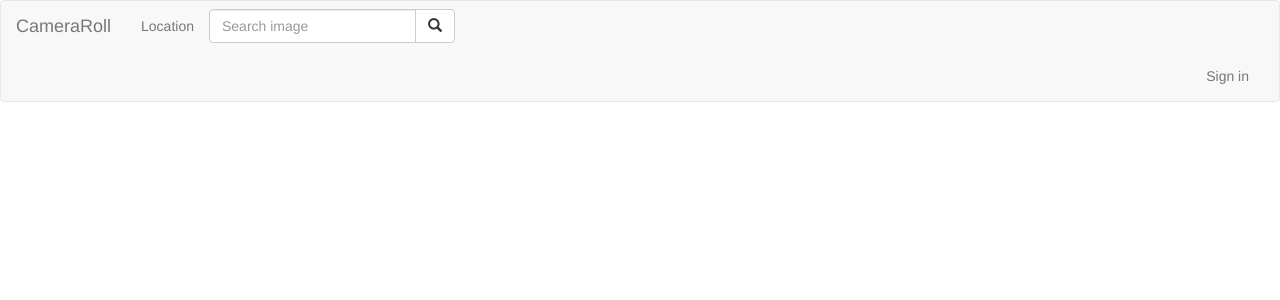
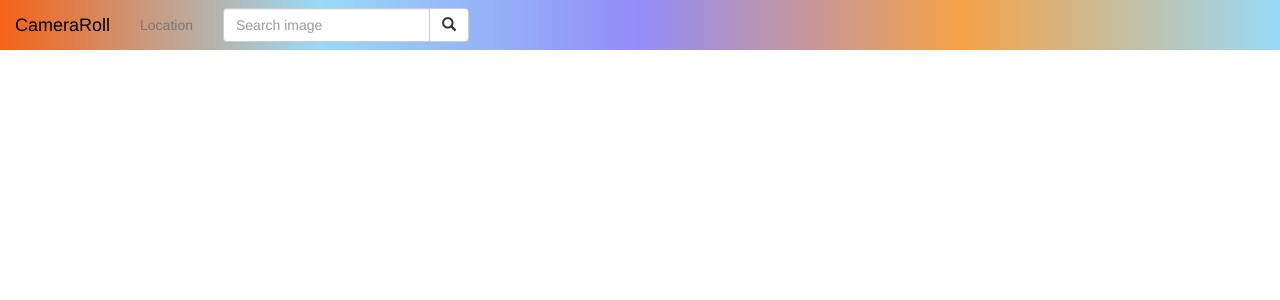
Before and after one commit to juma-moringa/CameraRoll, a Django app: page /location/1 in a window 1280 px wide. Shown: the top 300 px of the page. Run offline with Django 3.2, Linux system fonts and the light colour scheme; data that the repository does not hold is empty; some libraries are stand-ins or nearby versions.

```diff
--- a/gallery/templates/location.html
+++ b/gallery/templates/location.html
@@ -4,13 +4,12 @@
 {{block.super}}
 {%if locations%}
 
-<div class="container">
+<div class="container" style="font-family: 'Caveat', cursive;">
     <h3>This are the available images in :</h3>
 </div>
 {%for location in locations%}
 
-<div class="container">
-
+<div class="container" style="font-family: 'Caveat', cursive;">
     <h3> {{location.location}}</h3>
     <div class="row">
         <div class="container">
@@ -18,9 +17,7 @@
                 <img src="{{location.image.url}}" class="card-img-top img-responsive styled" alt=" image" width="" style="height:350px; width:350px;">
                 <p>{{image.image_name}}</p>
             </a>
-
         </div>
-
         {% endfor %}
     </div>
 </div>
--- a/gallery/templates/navbar.html
+++ b/gallery/templates/navbar.html
@@ -1,4 +1,10 @@
-<nav class="navbar navbar-default">
+<style> .navbar {
+  background: linear-gradient(0.25turn, #F56217, #98daf7, #938cf8, #f5a147, #98daf7);
+  border: none;
+  border-radius: 0%;
+  margin: 0%;
+}</style>
+ <nav class="navbar navbar-default">
   <div class="container-fluid">
     <!-- Brand and toggle get grouped for better mobile display -->
     <div class="navbar-header">
@@ -9,7 +15,7 @@
         <span class="icon-bar"></span>
         <span class="icon-bar"></span>
       </button>
-      <a class="navbar-brand" href="/">CameraRoll</a>
+      <a class="navbar-brand" href="/" style="color: black;">CameraRoll</a>
     </div>
 
     <!-- Collect the nav links, forms, and other content for toggling -->
@@ -32,7 +38,7 @@
           </div>
         </li>
       </ul>
-      <form class="navbar-form" role="search" action="{% url 'search_results' %}">
+      <form class="navbar-form nav navbar-nav navbar-center" role="search" action="{% url 'search_results' %}">
         <div class="input-group">
           <input type="text" class="form-control" placeholder="Search image" name="image_search">
           <div class="input-group-btn">
@@ -41,7 +47,7 @@
         </div>
       </form>
       <ul class="nav navbar-nav navbar-right">
-        <li><a href="#">Sign in</a></li>
+
       </ul>
     </div><!-- /.navbar-collapse -->
   </div><!-- /.container-fluid -->
```
Also changed, not shown: gallery/templates/landing.html (+7 -10 lines).
